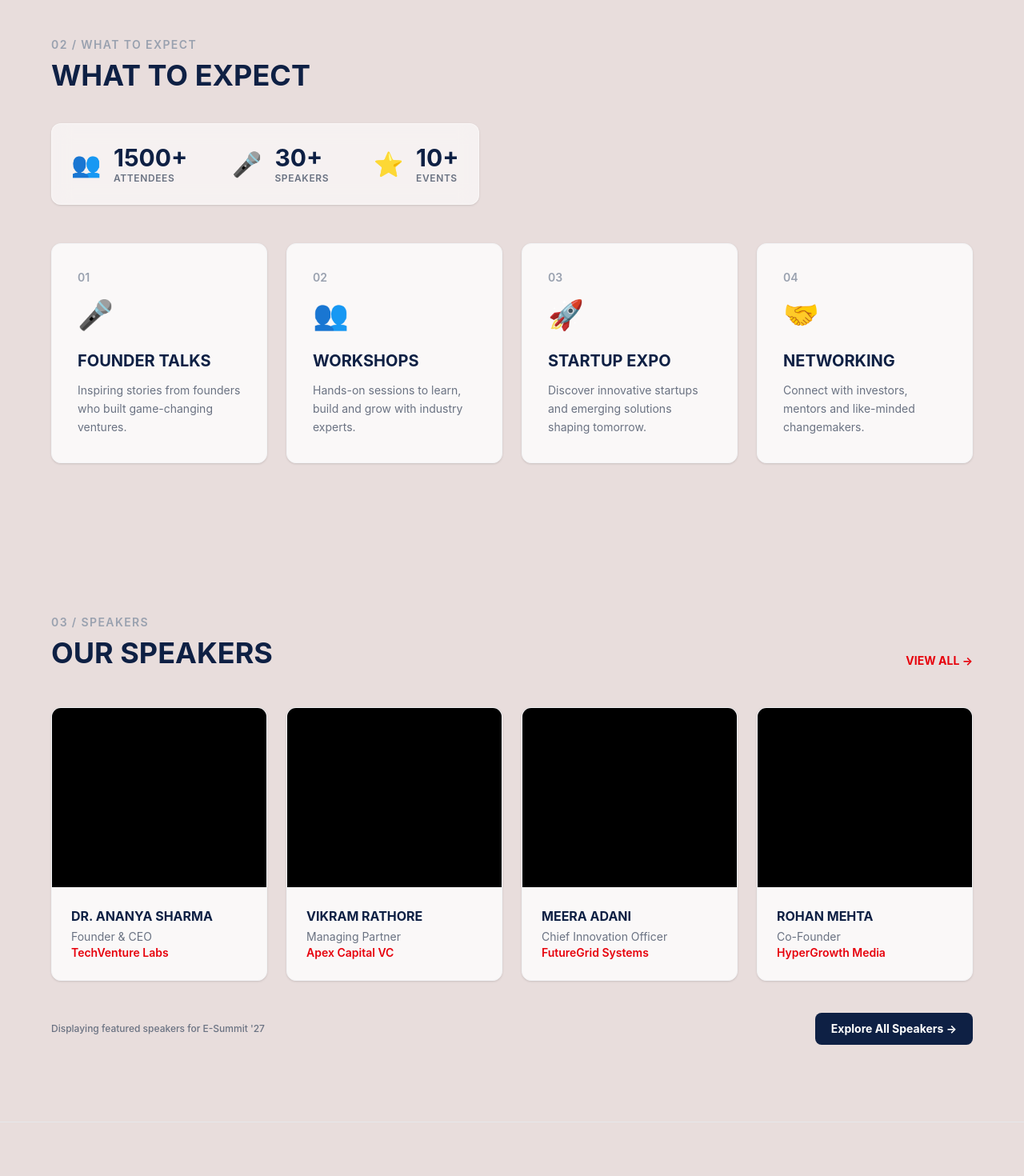
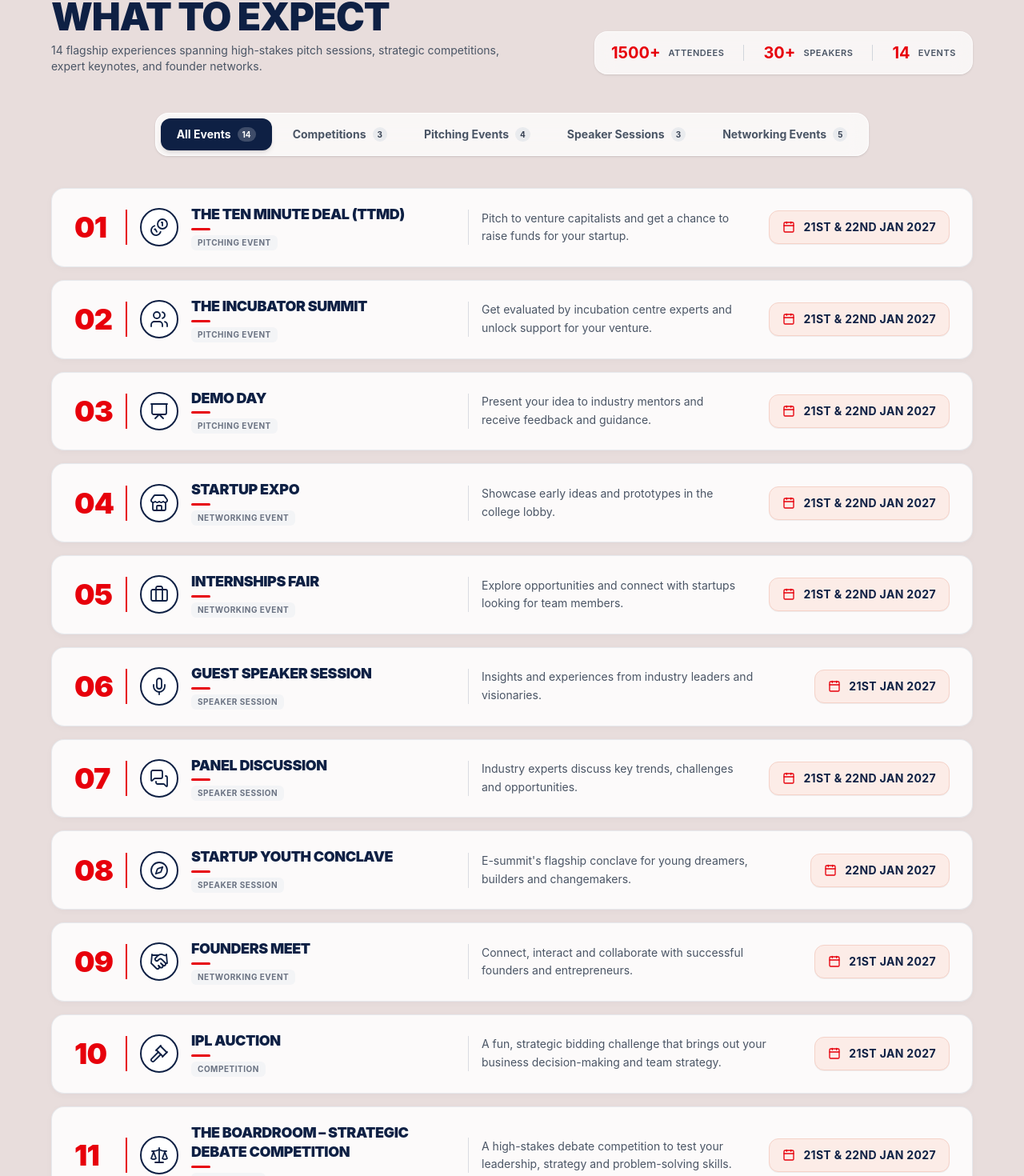
Before and after one commit to Ahtesham-official/E-SUMMIT, a React (Vite) app in the folder Client/: page / in a window 1280 px wide. Shown: the part 928-2398 px from the top of the page at 80% size. Built offline with nearby package versions, Linux system fonts and the light colour scheme; no server answers.

Commit message:
feat(events): replace existing events with 14 summit events categorized by Competitions, Pitching, Speaker sessions, and Networking

```diff
--- a/Client/src/components/WhatToExpect.jsx
+++ b/Client/src/components/WhatToExpect.jsx
@@ -1,47 +1,320 @@
-import React from 'react';
+import React, { useState } from 'react';
+import {
+  Coins,
+  Users,
+  Presentation,
+  Store,
+  Briefcase,
+  Mic,
+  MessagesSquare,
+  Compass,
+  Handshake,
+  Gavel,
+  Scale,
+  Trophy,
+  Network,
+  Award,
+  Calendar,
+  ArrowRight
+} from 'lucide-react';
+import { Link } from 'react-router-dom';
 
 const WhatToExpect = () => {
-  const items = [
-    { id: '01', icon: '🎤', title: 'FOUNDER TALKS', desc: 'Inspiring stories from founders who built game-changing ventures.' },
-    { id: '02', icon: '👥', title: 'WORKSHOPS', desc: 'Hands-on sessions to learn, build and grow with industry experts.' },
-    { id: '03', icon: '🚀', title: 'STARTUP EXPO', desc: 'Discover innovative startups and emerging solutions shaping tomorrow.' },
-    { id: '04', icon: '🤝', title: 'NETWORKING', desc: 'Connect with investors, mentors and like-minded changemakers.' }
+  const [selectedCategory, setSelectedCategory] = useState('all');
+
+  const events = [
+    {
+      id: '01',
+      title: 'THE TEN MINUTE DEAL (TTMD)',
+      desc: 'Pitch to venture capitalists and get a chance to raise funds for your startup.',
+      date: '21ST & 22ND JAN 2027',
+      icon: Coins,
+      categories: ['pitching'],
+      categoryLabel: 'Pitching Event',
+    },
+    {
+      id: '02',
+      title: 'THE INCUBATOR SUMMIT',
+      desc: 'Get evaluated by incubation centre experts and unlock support for your venture.',
+      date: '21ST & 22ND JAN 2027',
+      icon: Users,
+      categories: ['pitching'],
+      categoryLabel: 'Pitching Event',
+    },
+    {
+      id: '03',
+      title: 'DEMO DAY',
+      desc: 'Present your idea to industry mentors and receive feedback and guidance.',
+      date: '21ST & 22ND JAN 2027',
+      icon: Presentation,
+      categories: ['pitching'],
+      categoryLabel: 'Pitching Event',
+    },
+    {
+      id: '04',
+      title: 'STARTUP EXPO',
+      desc: 'Showcase early ideas and prototypes in the college lobby.',
+      date: '21ST & 22ND JAN 2027',
+      icon: Store,
+      categories: ['networking'],
+      categoryLabel: 'Networking Event',
+    },
+    {
+      id: '05',
+      title: 'INTERNSHIPS FAIR',
+      desc: 'Explore opportunities and connect with startups looking for team members.',
+      date: '21ST & 22ND JAN 2027',
+      icon: Briefcase,
+      categories: ['networking'],
+      categoryLabel: 'Networking Event',
+    },
+    {
+      id: '06',
+      title: 'GUEST SPEAKER SESSION',
+      desc: 'Insights and experiences from industry leaders and visionaries.',
+      date: '21ST JAN 2027',
+      icon: Mic,
+      categories: ['speaker'],
+      categoryLabel: 'Speaker Session',
+    },
+    {
+      id: '07',
+      title: 'PANEL DISCUSSION',
+      desc: 'Industry experts discuss key trends, challenges and opportunities.',
+      date: '21ST & 22ND JAN 2027',
+      icon: MessagesSquare,
+      categories: ['speaker'],
+      categoryLabel: 'Speaker Session',
+    },
+    {
+      id: '08',
+      title: 'STARTUP YOUTH CONCLAVE',
+      desc: "E-summit's flagship conclave for young dreamers, builders and changemakers.",
+      date: '22ND JAN 2027',
+      icon: Compass,
+      categories: ['speaker'],
+      categoryLabel: 'Speaker Session',
+    },
+    {
+      id: '09',
+      title: 'FOUNDERS MEET',
+      desc: 'Connect, interact and collaborate with successful founders and entrepreneurs.',
+      date: '21ST JAN 2027',
+      icon: Handshake,
+      categories: ['networking'],
+      categoryLabel: 'Networking Event',
+    },
+    {
+      id: '10',
+      title: 'IPL AUCTION',
+      desc: 'A fun, strategic bidding challenge that brings out your business decision-making and team strategy.',
+      date: '21ST JAN 2027',
+      icon: Gavel,
+      categories: ['competitions'],
+      categoryLabel: 'Competition',
+    },
+    {
+      id: '11',
+      title: 'THE BOARDROOM – STRATEGIC DEBATE COMPETITION',
+      desc: 'A high-stakes debate competition to test your leadership, strategy and problem-solving skills.',
+      date: '21ST & 22ND JAN 2027',
+      icon: Scale,
+      categories: ['competitions'],
+      categoryLabel: 'Competition',
+    },
+    {
+      id: '12',
+      title: 'PITCHING COMPETITIONS',
+      desc: 'Present your startup idea, validate it with experts and compete for recognition and opportunities.',
+      date: '21ST & 22ND JAN 2027',
+      icon: Trophy,
+      categories: ['competitions', 'pitching'],
+      categoryLabel: 'Competition & Pitching',
+    },
+    {
+      id: '13',
+      title: 'NETWORKING SESSIONS',
+      desc: 'Build meaningful connections with peers, mentors, investors and industry professionals.',
+      date: '21ST & 22ND JAN 2027',
+      icon: Network,
+      categories: ['networking'],
+      categoryLabel: 'Networking Event',
+    },
+    {
+      id: '14',
+      title: 'VALEDICTORY',
+      desc: "A grand closing ceremony celebrating innovation, participation and the best contributions of E-Summit '27.",
+      date: '22ND JAN 2027',
+      icon: Award,
+      categories: ['networking'],
+      categoryLabel: 'Closing Ceremony',
+    },
   ];
 
+  const categoryTabs = [
+    { id: 'all', label: 'All Events', count: events.length },
+    {
+      id: 'competitions',
+      label: 'Competitions',
+      count: events.filter((e) => e.categories.includes('competitions')).length,
+    },
+    {
+      id: 'pitching',
+      label: 'Pitching Events',
+      count: events.filter((e) => e.categories.includes('pitching')).length,
+    },
+    {
+      id: 'speaker',
+      label: 'Speaker Sessions',
+      count: events.filter((e) => e.categories.includes('speaker')).length,
+    },
+    {
+      id: 'networking',
+      label: 'Networking Events',
+      count: events.filter((e) => e.categories.includes('networking')).length,
+    },
+  ];
+
+  const filteredEvents = events.filter((event) => {
+    if (selectedCategory === 'all') return true;
+    return event.categories.includes(selectedCategory);
+  });
+
   return (
-    <section id="what-to-expect" className="w-full h-screen bg-[#E8DDDC] flex flex-col justify-center px-6 sm:px-10 md:px-16 pt-[10vh] border-t border-gray-200 overflow-auto">
+    <section
+      id="what-to-expect"
+      className="w-full bg-[#E8DDDC] flex flex-col justify-center px-4 sm:px-8 md:px-16 py-16 md:py-24 border-t border-gray-200"
+    >
       <div className="max-w-7xl mx-auto w-full">
-        <div className="mb-8 md:mb-10">
-          <p className="text-xs sm:text-sm font-semibold tracking-widest text-gray-400 mb-2">02 / WHAT TO EXPECT</p>
-          <h2 className="text-2xl sm:text-3xl md:text-4xl font-bold text-[#0E2044]">WHAT TO EXPECT</h2>
+        {/* Section Header */}
+        <div className="flex flex-col md:flex-row md:items-end justify-between gap-6 mb-8 md:mb-12">
+          <div>
+            <p className="text-xs sm:text-sm font-semibold tracking-widest text-gray-500 mb-2">
+              02 / WHAT TO EXPECT
+            </p>
+            <h2 className="text-2xl sm:text-3xl md:text-5xl font-black text-[#0E2044] tracking-tight">
+              WHAT TO EXPECT
+            </h2>
+            <p className="text-xs sm:text-sm text-gray-600 mt-2 max-w-xl">
+              14 flagship experiences spanning high-stakes pitch sessions, strategic competitions, expert keynotes, and founder networks.
+            </p>
+          </div>
+
+          {/* Stats Bar */}
+          <div className="flex flex-wrap items-center gap-4 sm:gap-6 bg-white/70 backdrop-blur-md px-5 py-3 rounded-2xl border border-white/60 shadow-sm w-fit">
+            <div className="flex items-center gap-2.5">
+              <span className="text-red-600 font-bold text-lg sm:text-xl">1500+</span>
+              <span className="text-[11px] font-semibold tracking-wider text-gray-600 uppercase">Attendees</span>
+            </div>
+            <div className="w-px h-5 bg-gray-300" />
+            <div className="flex items-center gap-2.5">
+              <span className="text-red-600 font-bold text-lg sm:text-xl">30+</span>
+              <span className="text-[11px] font-semibold tracking-wider text-gray-600 uppercase">Speakers</span>
+            </div>
+            <div className="w-px h-5 bg-gray-300" />
+            <div className="flex items-center gap-2.5">
+              <span className="text-red-600 font-bold text-lg sm:text-xl">14</span>
+              <span className="text-[11px] font-semibold tracking-wider text-gray-600 uppercase">Events</span>
+            </div>
+          </div>
         </div>
 
-        {/* Stats Bar */}
-        <div className="flex flex-wrap gap-6 sm:gap-10 md:gap-14 bg-white/60 backdrop-blur-md p-4 sm:p-6 rounded-xl border border-white/40 shadow-sm w-max max-w-full mb-10 md:mb-12">
-          {[
-            { icon: '👥', stat: '1500+', label: 'ATTENDEES' },
-            { icon: '🎤', stat: '30+', label: 'SPEAKERS' },
-            { icon: '⭐', stat: '10+', label: 'EVENTS' },
-          ].map(({ icon, stat, label }) => (
-            <div key={label} className="flex items-center gap-3 md:gap-4">
-              <div className="text-red-600 text-2xl md:text-3xl">{icon}</div>
-              <div>
-                <h3 className="text-xl sm:text-2xl md:text-3xl font-bold text-[#0E2044]">{stat}</h3>
-                <p className="text-xs font-semibold tracking-wider text-gray-500">{label}</p>
-              </div>
-            </div>
-          ))}
+        {/* Category Filter Tabs */}
+        <div className="flex justify-start md:justify-center mb-8 overflow-x-auto pb-2 scrollbar-none">
+          <div className="inline-flex p-1.5 bg-white/75 backdrop-blur-md rounded-2xl border border-white/80 shadow-sm gap-1.5 max-w-full">
+            {categoryTabs.map((tab) => {
+              const isActive = selectedCategory === tab.id;
+              return (
+                <button
+                  key={tab.id}
+                  onClick={() => setSelectedCategory(tab.id)}
+                  className={`px-3.5 sm:px-5 py-2 sm:py-2.5 rounded-xl text-xs sm:text-sm font-bold transition-all whitespace-nowrap cursor-pointer flex items-center gap-2 ${
+                    isActive
+                      ? 'bg-[#0E2044] text-white shadow-md'
+                      : 'text-gray-600 hover:text-[#0E2044] hover:bg-white/60'
+                  }`}
+                >
+                  <span>{tab.label}</span>
+                  <span
+                    className={`text-[10px] px-1.5 py-0.5 rounded-full font-bold transition-colors ${
+                      isActive ? 'bg-white/20 text-white' : 'bg-gray-200/80 text-gray-700'
+                    }`}
+                  >
+                    {tab.count}
+                  </span>
+                </button>
+              );
+            })}
+          </div>
         </div>
 
-        <div className="grid grid-cols-1 sm:grid-cols-2 lg:grid-cols-4 gap-4 md:gap-6">
-          {items.map((item, index) => (
-            <div key={index} className="bg-white/80 border border-gray-100 rounded-xl p-6 md:p-8 shadow-sm hover:shadow-md transition-shadow">
-              <div className="text-gray-400 text-sm font-semibold mb-4">{item.id}</div>
-              <div className="text-3xl md:text-4xl mb-4 md:mb-6 text-red-600">{item.icon}</div>
-              <h3 className="text-base md:text-xl font-bold text-[#0E2044] mb-3">{item.title}</h3>
-              <p className="text-gray-500 text-xs md:text-sm leading-relaxed">{item.desc}</p>
-            </div>
-          ))}
+        {/* Event List Items */}
+        <div className="space-y-3.5 sm:space-y-4">
+          {filteredEvents.map((item) => {
+            const IconComponent = item.icon;
+            return (
+              <div
+                key={item.id}
+                className="group bg-white/85 hover:bg-white border border-gray-200/90 hover:border-red-300 rounded-2xl p-4 sm:p-5 md:px-7 md:py-5 shadow-[0_2px_8px_rgba(14,32,68,0.03)] hover:shadow-[0_8px_20px_rgba(14,32,68,0.08)] transition-all duration-300 flex flex-col lg:flex-row lg:items-center justify-between gap-4"
+              >
+                {/* Left Section: Number + Accent + Icon + Title */}
+                <div className="flex items-center gap-3.5 sm:gap-4 lg:w-[420px] xl:w-[460px] shrink-0">
+                  <span className="text-2xl sm:text-3xl md:text-4xl font-black text-red-600 tracking-tight font-sans w-9 sm:w-12 shrink-0">
+                    {item.id}
+                  </span>
+
+                  <div className="w-[2px] h-9 sm:h-11 bg-red-600 shrink-0" />
+
+                  <div className="w-11 h-11 sm:w-12 sm:h-12 rounded-full border-2 border-[#0E2044] flex items-center justify-center shrink-0 bg-white group-hover:border-red-600 group-hover:bg-red-50/50 transition-all duration-300">
+                    <IconComponent
+                      className="w-5 h-5 sm:w-6 sm:h-6 text-[#0E2044] group-hover:text-red-600 transition-colors"
+                      strokeWidth={1.8}
+                    />
+                  </div>
+
+                  <div className="min-w-0 flex-1">
+                    <h3 className="text-sm sm:text-base md:text-lg font-black text-[#0E2044] tracking-tight leading-snug uppercase group-hover:text-red-600 transition-colors">
+                      {item.title}
+                    </h3>
+                    <div className="w-6 h-[3px] bg-red-600 mt-1 rounded-full group-hover:w-10 transition-all duration-300" />
+                    <span className="inline-block mt-1.5 text-[10px] font-bold uppercase tracking-wider text-gray-500 bg-gray-100 px-2 py-0.5 rounded-md">
+                      {item.categoryLabel}
+                    </span>
+                  </div>
+                </div>
+
+                {/* Middle Section: Divider + Description */}
+                <div className="flex-1 flex items-center gap-4 lg:px-4">
+                  <div className="hidden lg:block w-px h-11 bg-gray-300/80 shrink-0" />
+                  <p className="text-xs sm:text-sm text-gray-600 leading-relaxed font-normal">
+                    {item.desc}
+                  </p>
+                </div>
+
+                {/* Right Section: Date Pill */}
+                <div className="bg-[#FCECE7] border border-[#F5D2C8] rounded-xl px-4 py-2 sm:py-2.5 flex items-center gap-2.5 shrink-0 self-start lg:self-center shadow-2xs">
+                  <Calendar className="w-4 h-4 text-red-600 shrink-0" />
+                  <span className="text-xs sm:text-sm font-bold text-[#0E2044] tracking-wide whitespace-nowrap">
+                    {item.date}
+                  </span>
+                </div>
+              </div>
+            );
+          })}
+        </div>
+
+        {/* Bottom Explorer Footer */}
+        <div className="mt-10 pt-6 border-t border-gray-300/60 flex flex-col sm:flex-row items-center justify-between gap-4">
+          <p className="text-xs sm:text-sm text-gray-500 font-medium text-center sm:text-left">
+            Showing all confirmed track events for E-Summit '27 at TCET Mumbai.
+          </p>
+          <Link
+            to="/tickets"
+            className="inline-flex items-center gap-2 bg-[#0E2044] text-white hover:bg-red-600 px-5 py-2.5 rounded-xl text-xs sm:text-sm font-bold transition-colors shadow-sm"
+          >
+            <span>Book Your Summit Pass</span>
+            <ArrowRight className="w-4 h-4" />
+          </Link>
         </div>
       </div>
     </section>
```
